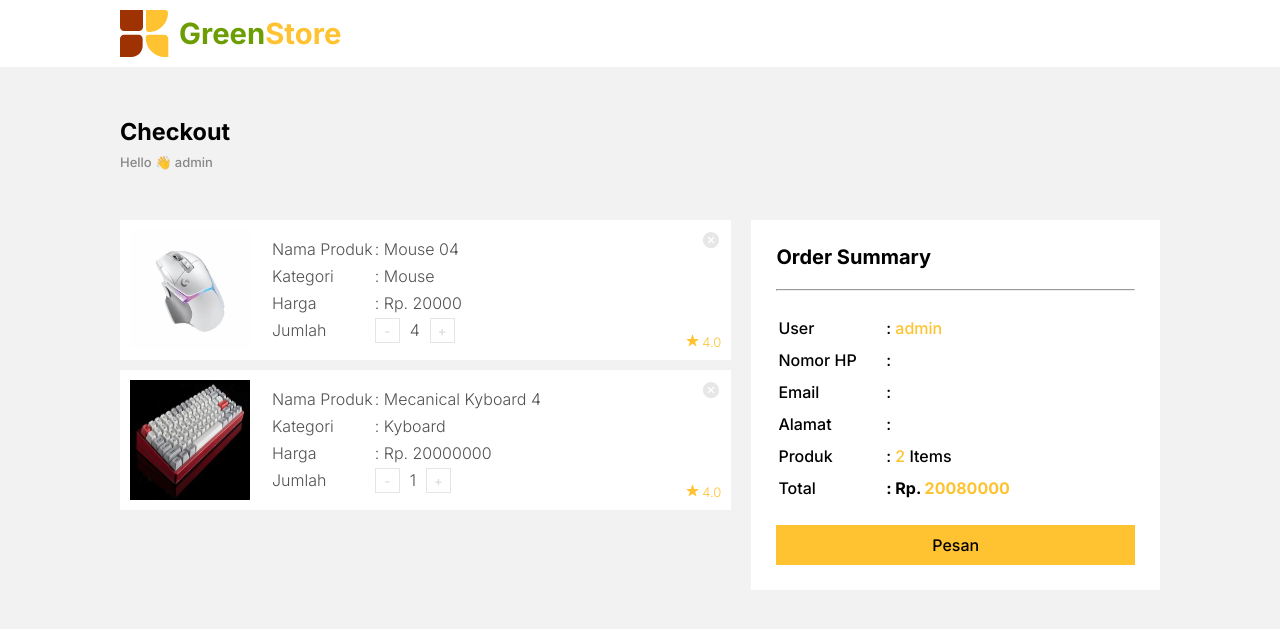
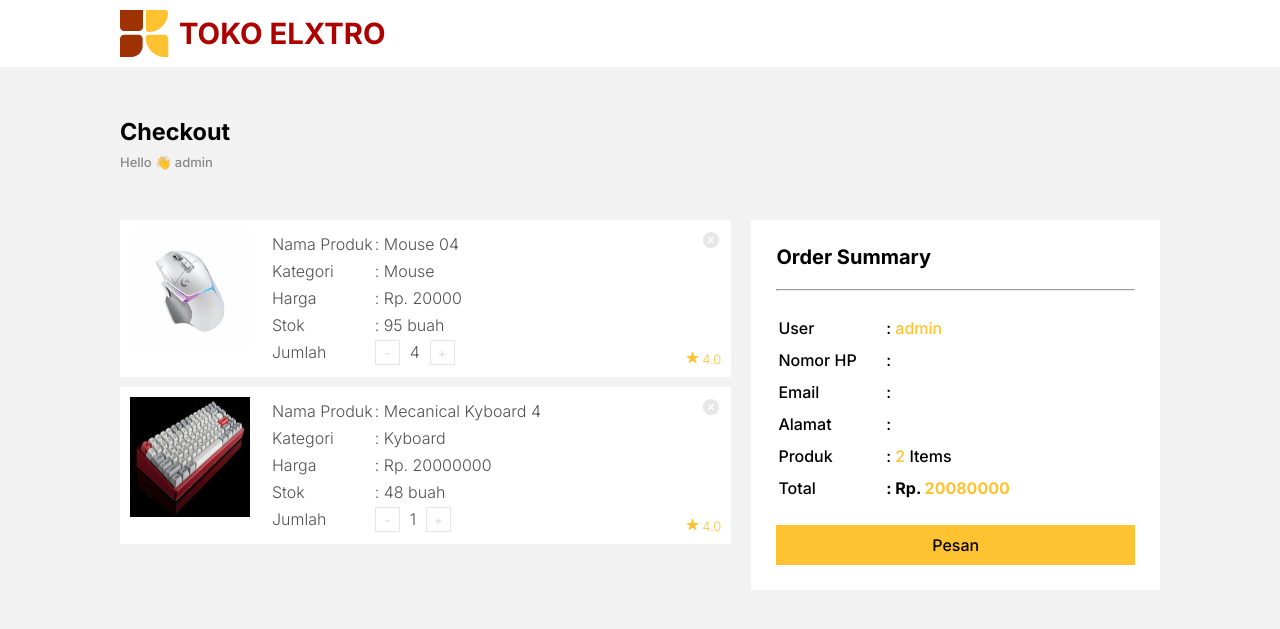
Before and after one commit to ENONGLOSKER/STORE, a Django app: page /checkout/ in a window 1280 px wide. Shown: the top 629 px of the page. Run offline with Django 5.2, Linux system fonts and the light colour scheme; a user stored in the database is signed in; data comes from the database, SQL or seed files in the repository; both versions use the stored data as it was after the commit.

Commit message:
update: stok fiture

```diff
--- a/greenstore/greenstore/urls.py
+++ b/greenstore/greenstore/urls.py
@@ -37,6 +37,7 @@ urlpatterns = [
     # path('get_order_summary/', get_order_summary, name='get_order_summary'),
     path('get_order_summary/', OrderSummaryView.as_view(), name='get_order_summary'),
     path('send_order_whatsapp/', OrderSummaryView.as_view(), name='send_order_whatsapp'),
+
     # auth
     path('signup/', SignUpView.as_view(), name='signup'),
     path('login/', SignInView.as_view(), name='signin'),
--- a/greenstore/greenstore_app/models.py
+++ b/greenstore/greenstore_app/models.py
@@ -11,6 +11,7 @@ class Produk(models.Model):
     rettings = models.FloatField()
     harga = models.IntegerField()
     kategori = models.CharField(default='Elektronik',max_length=50)
+    stok = models.IntegerField(default=0)
 
     def __str__(self) -> str:
         return self.nama_produk
--- a/greenstore/greenstore_app/views.py
+++ b/greenstore/greenstore_app/views.py
@@ -57,18 +57,26 @@ class AddToCartView(View):
         user_cart, created = Cart.objects.get_or_create(user=request.user)
         produk = get_object_or_404(Produk, pk=produk_id)
 
-        cart_item, created = CartItem.objects.get_or_create(cart=user_cart, produk=produk)
-        if not created:
-            cart_item.quantity += 1
-            cart_item.save()
+        # Pemeriksaan stok
+        if produk.stok > 0:
+            cart_item, created = CartItem.objects.get_or_create(cart=user_cart, produk=produk)
+            if not created:
+                cart_item.quantity += 1
+                cart_item.save()
 
-        cart_count = user_cart.items.count()
+            # Kurangi stok
+            produk.stok -= 1
+            produk.save()
 
-        # Simpan informasi keranjang belanja pengguna dalam session
-        request.session['cart_count'] = cart_count
-        request.session.save()
+            cart_count = user_cart.items.count()
 
-        return JsonResponse({'success': True, 'message': 'Item added to cart successfully', 'cart_count': cart_count})
+            # Simpan informasi keranjang belanja pengguna dalam session
+            request.session['cart_count'] = cart_count
+            request.session.save()
+
+            return JsonResponse({'success': True, 'message': 'Item added to cart successfully', 'cart_count': cart_count})
+        else:
+            return JsonResponse({'success': False, 'message': 'Stok produk tidak mencukupi'})
 
 class CartItemCountView(View):
     def get(self, request, *args, **kwargs):
@@ -112,6 +120,11 @@ class UpdateQuantityView(View):
                 cart_item.quantity = 1
 
             cart_item.save()
+
+            # Perbarui stok produk
+            produk = get_object_or_404(Produk, id=produk_id)
+            produk.stok -= amount
+            produk.save()
 
             return JsonResponse({'success': True})
         else:
--- a/greenstore/static/css/checkout.css
+++ b/greenstore/static/css/checkout.css
@@ -1,6 +1,6 @@
 :root {
 --satu: #FFC331;
---dua: #6C9E03;
+--dua: #ad0000;
 }
 *{
     margin: 0;
@@ -32,6 +32,10 @@ nav{
 span{
     color:var(--satu) ;
 }
+.logo a h3{
+    color: var(--dua);
+}
+
 
 
 /* produk list */
--- a/greenstore/static/css/style.css
+++ b/greenstore/static/css/style.css
@@ -1,6 +1,6 @@
 :root {
     --satu: #FFC331;
-    --dua: #6C9E03;
+    --dua: #ad0000;
 }
 *{
     margin: 0;
@@ -33,6 +33,10 @@ nav{
 span{
     color:var(--satu) ;
 }
+.logo h3{
+    color: var(--dua);
+}
+
 
 
 /* produk list */
--- a/greenstore/templates/checkout.html
+++ b/greenstore/templates/checkout.html
@@ -4,9 +4,8 @@
 <head>
     <meta charset="UTF-8">
     <meta name="viewport" content="width=device-width, initial-scale=1.0">
-    <title>Green Store</title>
+    <title>TOKO ELXTRO</title>
     <link rel="preconnect" href="https://fonts.googleapis.com">
-    <link rel="preconnect" href="https://fonts.gstatic.com" crossorigin>
     <link href="https://fonts.googleapis.com/css2?family=Inter:wght@300;500;600;700;800&display=swap" rel="stylesheet">
     <link rel="stylesheet" href="{% static 'css/checkout.css' %}">
     <!-- Favicons -->
@@ -18,11 +17,9 @@
         <div class="logo">
             <a href="{% url 'index' %}" style="text-decoration: none; color: #6C9E03; display: flex; gap: 10px; align-items: center;">
                 <img src="{% static 'img/logo.svg' %}" alt="">
-                <h3>Green<span>Store</span></h3>
+                <h3>TOKO ELXTRO</h3>
              </a>
         </div>
-        <!-- <button class="primary" onclick="window.dialog.showModal();">Product</button> -->
-        <!-- <a href="">Product</a>-->
     </nav>
     <!-- conten -->
     <div class="container">
@@ -56,6 +53,10 @@
                                         <td>: Rp. {{ item.produk.harga }}</td>
                                     </tr>
                                     <tr>
+                                        <td>Stok </td>
+                                        <td>: {{ item.produk.stok }} buah</td>
+                                    </tr>
+                                    <tr>
                                         <td>Jumlah </td>
                                         <td>
                                             <div class="qty">
@@ -66,6 +67,7 @@
                                         </td>
                                     </tr>
                                 </table>
+
 
                                 <ion-icon name="close-circle" class="close-btn" data-produk-id="{{ item.produk.id }}"></ion-icon>
                                 <div class="retings">
@@ -130,13 +132,21 @@
            // Handle klik tombol kurang
             $(".btn-kurang").click(function () {
                 var produkId = $(this).data("produk-id");
+                var quantityElement = $(".jumlah-item[data-produk-id='" + produkId + "']");
+                var currentQuantity = parseInt(quantityElement.text());
+
+                // Cek apakah jumlah item sudah 1
+                if (currentQuantity > 1) {
                     updateQuantity(produkId, -1);
+                    updateStok(produkId, -1);  // Mengembalikan stok ketika tombol kurang ditekan
+                }
             });
 
             // Handle klik tombol tambah
             $(".btn-tambah").click(function () {
                 var produkId = $(this).data("produk-id");
                 updateQuantity(produkId, 1);
+                updateStok(produkId, 1);  // Mengurangi stok ketika tombol tambah ditekan
             });
 
             // Handle klik tombol checkout
@@ -149,7 +159,6 @@
                 var produkId = $(this).data("produk-id");
                 removeFromCart(produkId);
             });
-
 
         });
 
@@ -198,10 +207,10 @@
             });
         }
 
-
     </script>
 
-<script src="https://code.jquery.com/jquery-3.6.4.min.js"></script>
+
+
     <script>
         $(document).ready(function () {
             $.ajax({
@@ -234,7 +243,6 @@ $(document).ready(function () {
                 });
             });
         });
-
     </script>
 </body>
 </html>
--- a/greenstore/templates/index.html
+++ b/greenstore/templates/index.html
@@ -4,7 +4,7 @@
 <head>
     <meta charset="UTF-8">
     <meta name="viewport" content="width=device-width, initial-scale=1.0">
-    <title>Green Store</title>
+    <title>TOKO ELXTRO</title>
     <link rel="preconnect" href="https://fonts.googleapis.com">
     <link rel="preconnect" href="https://fonts.gstatic.com" crossorigin>
     <link href="https://fonts.googleapis.com/css2?family=Inter:wght@300;500;600;700;800&display=swap" rel="stylesheet">
@@ -226,7 +226,7 @@
     <nav>
         <div class="logo">
             <img src="{% static 'img/logo.svg' %}" alt="">
-            <h3>Green<span>Store</span></h3>
+            <h3>TOKO ELXTRO</h3>
         </div>
         <div class="btncart">
             <a href="{% url 'checkout' %}">
```
Also changed, not shown: greenstore/db.sqlite3, greenstore/greenstore_app/migrations/0007_produk_stok.py (added). Lines whose indentation alone changed are shown as unchanged.
